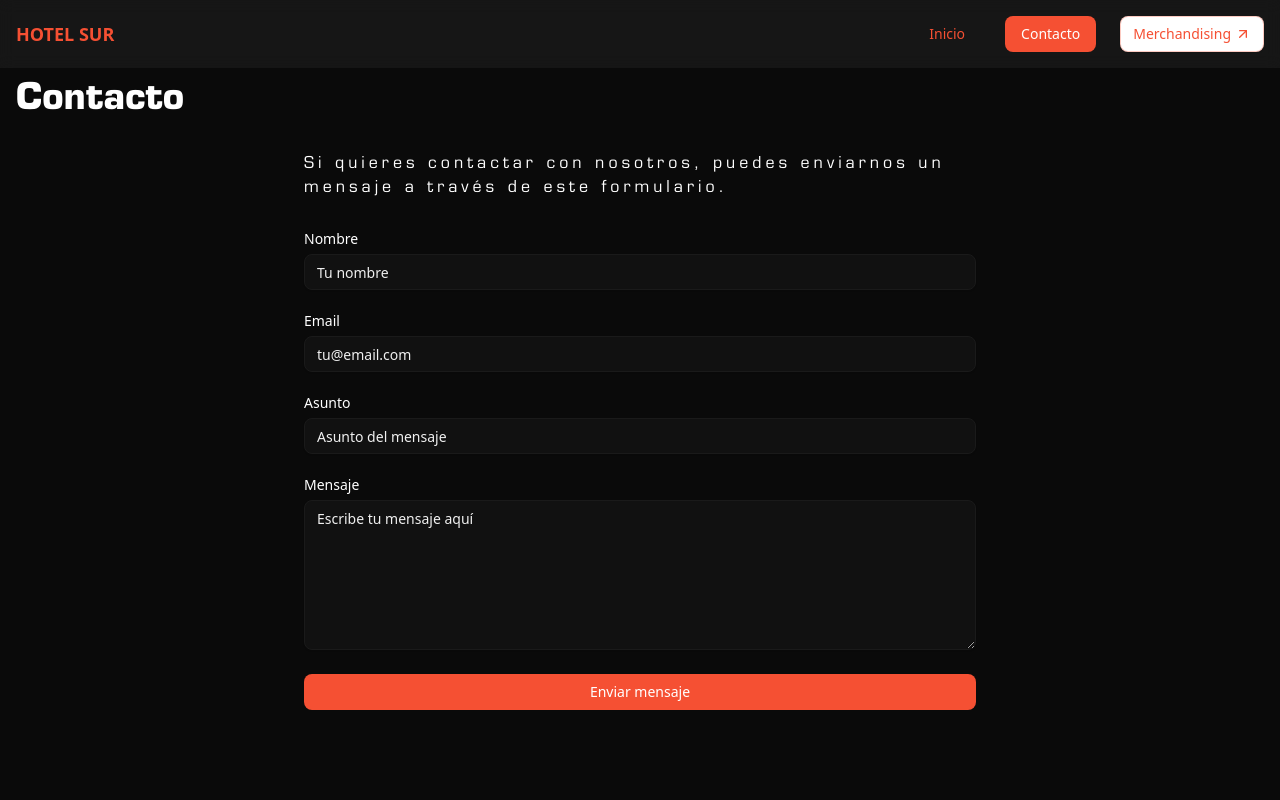
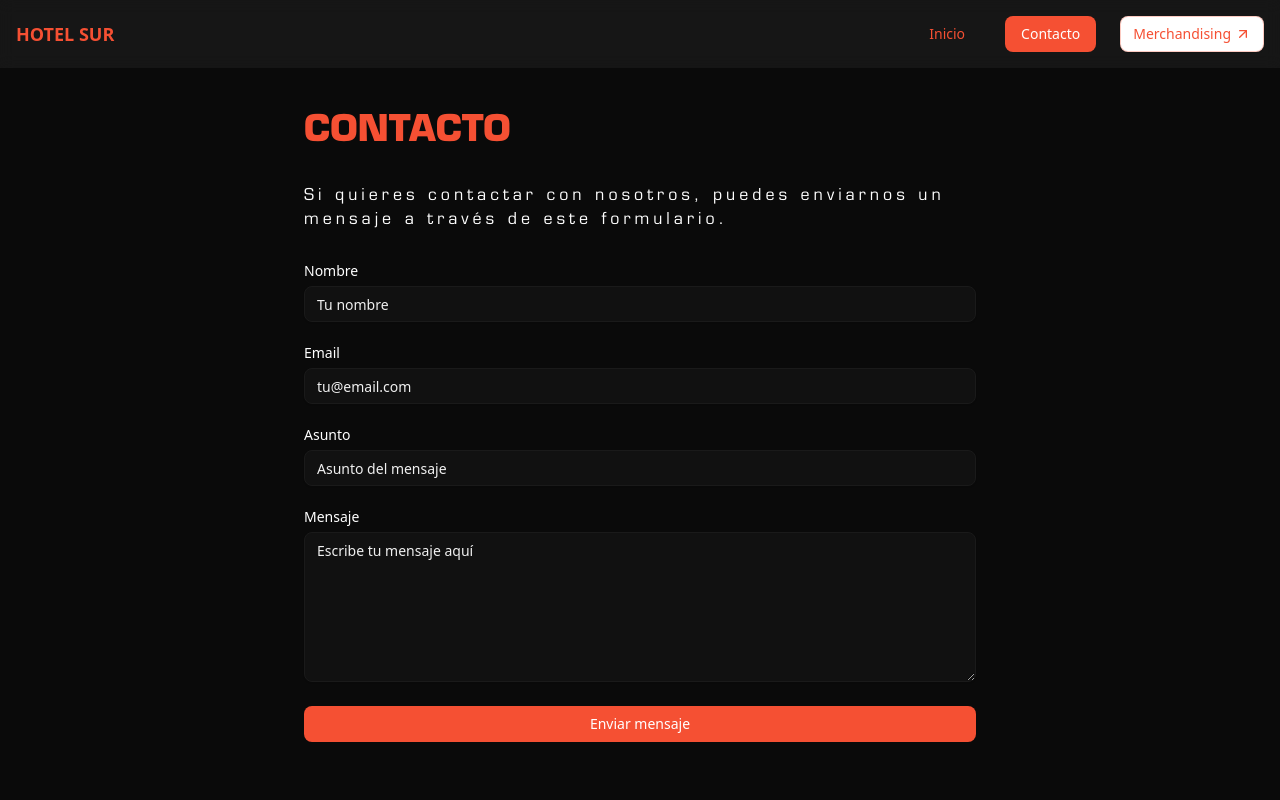
Before and after one commit to danilopgon/hotel-sur-2025, a Next.js app: page /contacto in a window 1280 px wide. Shown: the top 800 px of the page. Built offline with nearby package versions, Linux system fonts and the light colour scheme.

Commit message:
Acabar pagina contacto

```diff
--- a/src/app/contacto/page.tsx
+++ b/src/app/contacto/page.tsx
@@ -76,9 +76,10 @@ export default function Contacto() {
     <div className='bg-neutral-900 text-white'>
       <div className='container mx-auto px-4 py-20'>
         <div className='relative z-10 min-h-screen'>
-          <h1 className='text-4xl font-bold mb-8'>Contacto</h1>
-
-          <div className='max-w-2xl mx-auto'>
+          <div className='max-w-2xl mx-auto pt-8'>
+            <h1 className='text-4xl font-bold mb-8 uppercase text-primary'>
+              Contacto
+            </h1>
             <p className='text-xl mb-8'>
               Si quieres contactar con nosotros, puedes enviarnos un mensaje a
               través de este formulario.
```
Also changed, not shown: 2 other files (tests, documents, lock files or other folders).
